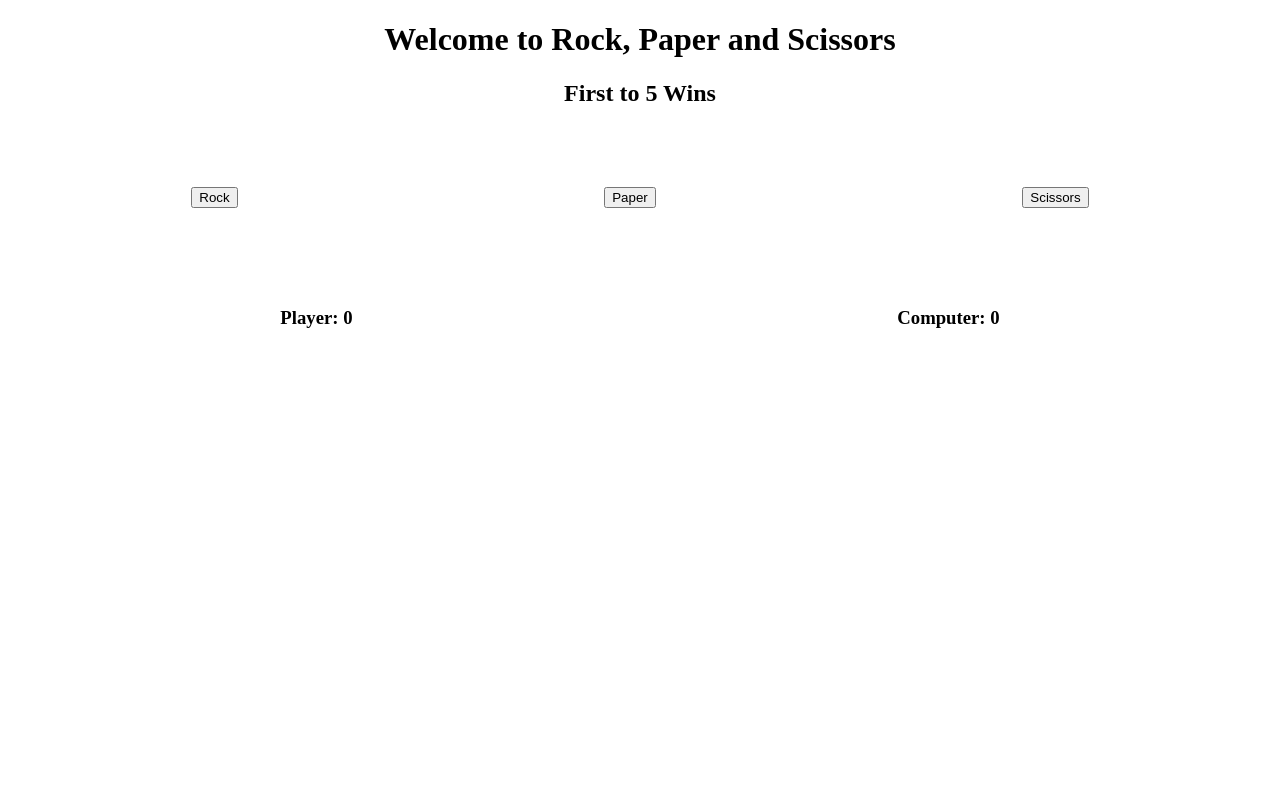
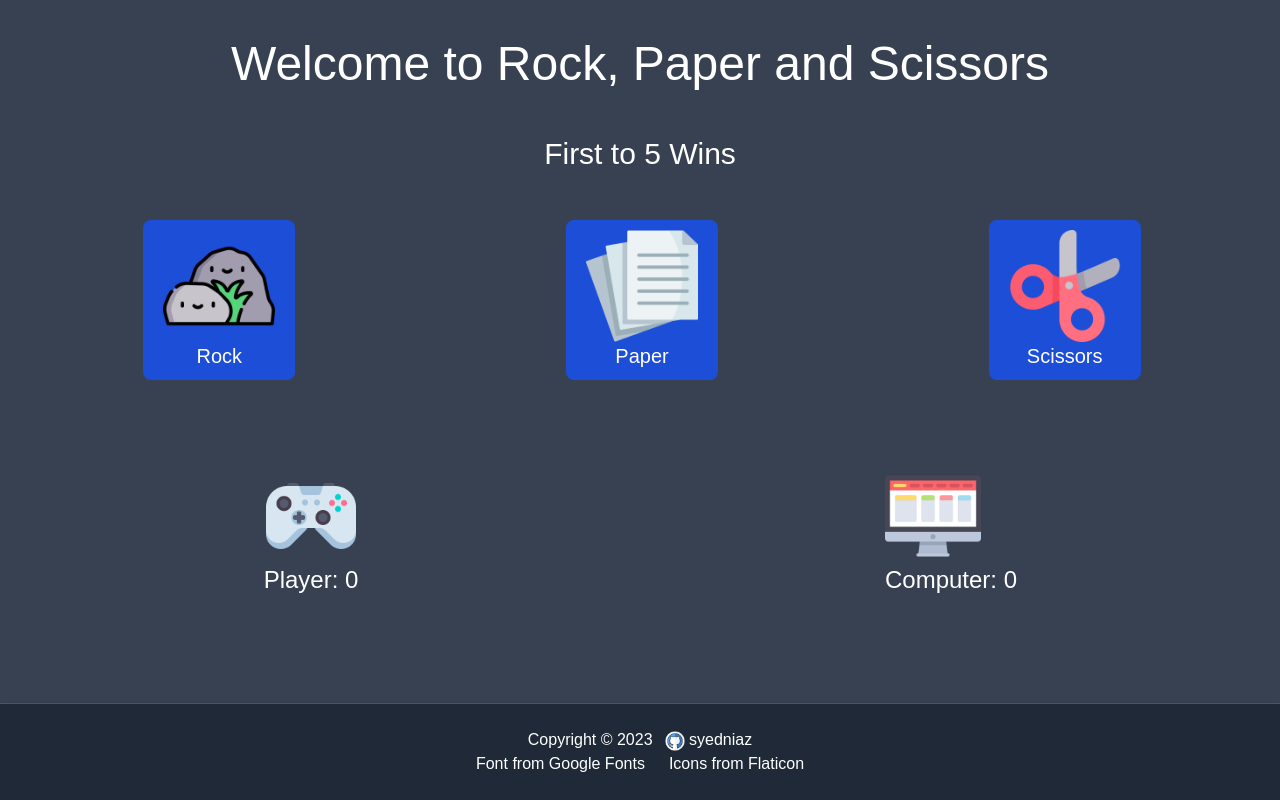
Before and after one commit to syedniaz/rockPaperScissors, a plain HTML site: page index.html in a window 1280 px wide. Drawn offline with nearby package versions, Linux system fonts and the light colour scheme; a web font is replaced by a local one.

Commit message:
fixed issue w result and added bootiful ui with flowbite(tailwind)

```diff
--- a/index.html
+++ b/index.html
@@ -4,31 +4,49 @@
     <meta charset="UTF-8">
     <meta name="viewport" content="width=device-width, initial-scale=1.0">
     <title>Rock, Paper and Scissors</title>
+
+
     <link rel="stylesheet" href="style.css">
-    <script src="javascript.js"></script>
+    <link href="https://cdnjs.cloudflare.com/ajax/libs/flowbite/2.1.1/flowbite.min.css"  rel="stylesheet" />
+
+    <script src="https://cdn.tailwindcss.com"></script>
+    <script src="https://cdnjs.cloudflare.com/ajax/libs/flowbite/2.1.1/flowbite.min.js" defer></script>
+    <script src="javascript.js" defer></script>
 </head>
-<body>
+<body class="bg-gray-700 text-white text-center">
 
-    <h1>Welcome to Rock, Paper and Scissors</h1>
-    <h2>First to 5 Wins</h2>
+    <h1 class="text-5xl py-10">Welcome to Rock, Paper and Scissors</h1>
+    <h2 class="text-3xl py-2">First to 5 Wins</h2>
 
-    <div class="container">
-        <button id="rock">Rock</button>
-        <button id="paper">Paper</button>
-        <button id="scissors">Scissors</button>
+    <div class="container flex justify-around items-center mx-auto md:py-10 py-5 ps-3">
+        <button id="rock" type="button" class="text-white bg-blue-700 hover:bg-blue-400 focus:ring-4 focus:ring-blue-300 font-medium rounded-lg text-xl px-5 py-2.5 me-2 mb-2 focus:outline-none"><img src="img/rocks.png" alt="rock" class="h-28 max-w-full">Rock</button>
+        <button id="paper" type="button" class="text-white bg-blue-700 hover:bg-blue-400 focus:ring-4 focus:ring-blue-300 font-medium rounded-lg text-xl px-5 py-2.5 me-2 mb-2 focus:outline-none"><img src="img/paper.png" alt="paper" class="h-28 max-w-full">Paper</button>
+        <button id="scissors" type="button" class="text-white bg-blue-700 hover:bg-blue-400 focus:ring-4 focus:ring-blue-300 font-medium rounded-lg text-xl px-5 py-2.5 me-2 mb-2 focus:outline-none"><img src="img/scissors.png" alt="scissors" class="h-28 max-w-full">Scissors</button>
     </div>
 
-    <div class="container">
-        <h3 id="playerScore">Player: 0</h3>
-        <h3 id="compScore">Computer: 0</h3>
+    <div class="container flex justify-around items-center mx-auto md:py-10 py-5">
+        <span><img src="img/game-controller.png" alt="controller" class="h-24 max-w-full"><h3 id="playerScore" class="text-2xl">Player: 0</h3></span>
+        <span><img src="img/monitor.png" alt="monitor" class="h-24 max-w-full"><h3 id="compScore" class="text-2xl">Computer: 0</h3></span>
     </div>
 
-    <div class="container">
-        <h3 id="playerChoice"></h3>
-        <h3 id="compChoice"></h3>
+    <div class="container flex justify-around items-center mx-auto md:py-10 py-5">
+        <h3 id="playerChoice" class="text-2xl"></h3>
+        <h3 id="compChoice" class="text-2xl"></h3>
     </div>
 
-    <h4 id="result"></h4>
+    <h4 id="result" class="text-3xl py-5"></h4>
+
+
+
+    <footer class="fixed bottom-0 left-0 z-20 w-full p-4 bg-gray-800 border-t border-gray-600 shadow flex flex-col items-center justify-center md:p-6">
+        <div class="block text-base text-white text-center">Copyright &copy; 2023 <a href="https://github.com/syedniaz" class="hover:text-blue-400"><img src="img/github_536452.png" alt="github" class="inline h-5 max-w-full px-1 ms-1">syedniaz</a>
+        </div>
+        <div class="flex justify-between gap-6 text-base text-white text-center">
+            <div>Font from <a href="https://fonts.google.com/specimen/Vina+Sans"  class="hover:text-blue-400">Google Fonts</a></div>
+            <div>Icons from <a href="https://www.flaticon.com/"  class="hover:text-blue-400">Flaticon</a></div>
+        </div>
+    </footer>
+
 
 </body>
 </html>
--- a/javascript.js
+++ b/javascript.js
@@ -5,7 +5,7 @@ const rockBtn = document.querySelector('#rock')
 const paperBtn = document.querySelector('#paper')
 const scissorsBtn = document.querySelector('#scissors')
 
-const result = document.querySelector('#result')
+let result = document.querySelector('#result')
 const playerChoice = document.querySelector('#playerChoice')
 const compChoice = document.querySelector('#compChoice')
 
@@ -77,6 +77,7 @@ function resetScore() {
 
     playerChoice.textContent = emp
     compChoice.textContent = emp
+    result.textContent = emp
 }
 
 
@@ -97,11 +98,10 @@ function updateScore (){
 function game (playerSelection) {
     let str = ""
     str = playRound(playerSelection, getComputerChoice())
+    if (playerScore == 5 || compScore == 5) str = ''
     updateScore()
-    if (playerScore == 5 || compScore == 5) str = ""
     return str
 }
-
 
 rockBtn.addEventListener('click', () => {
     playerSelection = "Rock"
--- a/style.css
+++ b/style.css
@@ -1,11 +1,5 @@
-body {
-    text-align: center;
+@import url('https://fonts.googleapis.com/css2?family=Edu+TAS+Beginner&family=Vina+Sans&display=swap');
+
+body{
+    font-family: 'Vina Sans', sans-serif;
 }
-
-.container {
-    display: flex;
-    flex-direction: row;
-    justify-content: space-around;
-    margin-top: 10vh;
-    margin-bottom: 10vh;
-}
```
Also changed, not shown: img/game-controller.png (added), img/github_536452.png (added), img/monitor.png (added), img/paper.png (added), img/rocks.png (added), img/scissors.png (added), tailwind.config.js (added).
